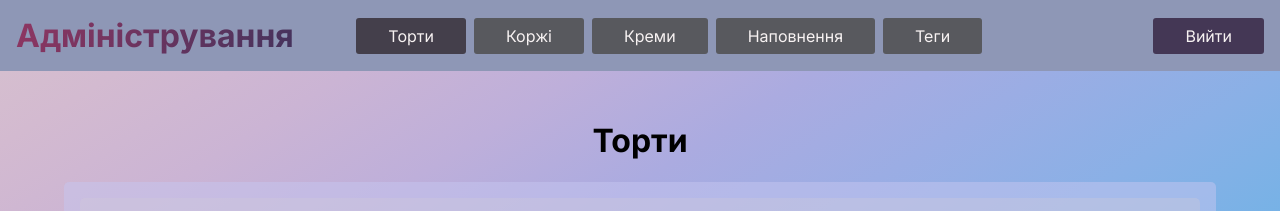
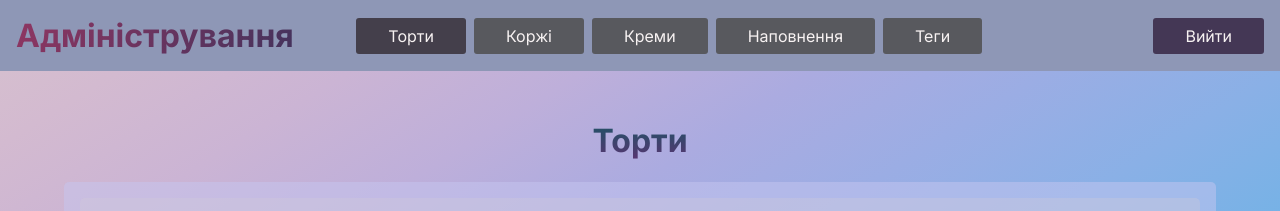
Before and after one commit to viter/tortyky, a Next.js app: page /admin in a window 1280 px wide. Shown: the top 211 px of the page. Built offline with nearby package versions, Linux system fonts and the light colour scheme; no server answers; the database is empty.

Commit message:
added some styling

```diff
--- a/app/admin/[id]/page.jsx
+++ b/app/admin/[id]/page.jsx
@@ -27,7 +27,7 @@ export default async function Tort({ params }) {
   return (
     <>
       <div className={styles.header}>
-        <h1>{tort.name}</h1>
+        <h1 className={styles.pageHeader}>{tort.name}</h1>
       </div>
 
       <div className={styles.tortyMain}>
--- a/app/admin/admin.module.css
+++ b/app/admin/admin.module.css
@@ -152,3 +152,10 @@
   background-color: rgb(68, 55, 85);
   cursor: pointer;
 }
+
+.pageHeader {
+  background: -webkit-linear-gradient(rgb(28, 84, 101), rgb(89, 53, 114));
+  -webkit-background-clip: text;
+  background-clip: text;
+  -webkit-text-fill-color: transparent;
+}
--- a/app/admin/page.js
+++ b/app/admin/page.js
@@ -23,7 +23,7 @@ export default async function Torty() {
   return (
     <>
       <div className={styles.header}>
-        <h1>Торти</h1>
+        <h1 className={styles.pageHeader}>Торти</h1>
       </div>
 
       <div className={styles.tortyMain}>
--- a/app/components/TortSummaryAdmin.jsx
+++ b/app/components/TortSummaryAdmin.jsx
@@ -34,13 +34,13 @@ export default function TortSummaryAdmin({ tort }) {
   return (
     <>
       <p>
-        <b>Ім&apos;я:</b> {tort.name}
+        <span className={styles.property}>Ім&apos;я:</span> {tort.name}
       </p>
       <p>
-        <b>Опис:</b> {tort.description}
+        <span className={styles.property}>Опис:</span> {tort.description}
       </p>
       <p>
-        <b>Теги:</b> {tags}
+        <span className={styles.property}>Теги:</span> {tags}
       </p>
       <p>
         <button className={styles.editButton} onClick={handleEditClick}>
--- a/app/components/TortSummaryAdmin.module.css
+++ b/app/components/TortSummaryAdmin.module.css
@@ -27,3 +27,8 @@
 .deleteButton:hover {
   background-color: rgb(170, 52, 97);
 }
+
+.property {
+  font-weight: bold;
+  color: rgb(22, 65, 88);
+}
--- a/app/globals.css
+++ b/app/globals.css
@@ -8,6 +8,7 @@ body {
   margin: 0;
   background-repeat: no-repeat;
   background-attachment: fixed;
+  color: rgb(45, 45, 45);
 }
 
 body {
```
